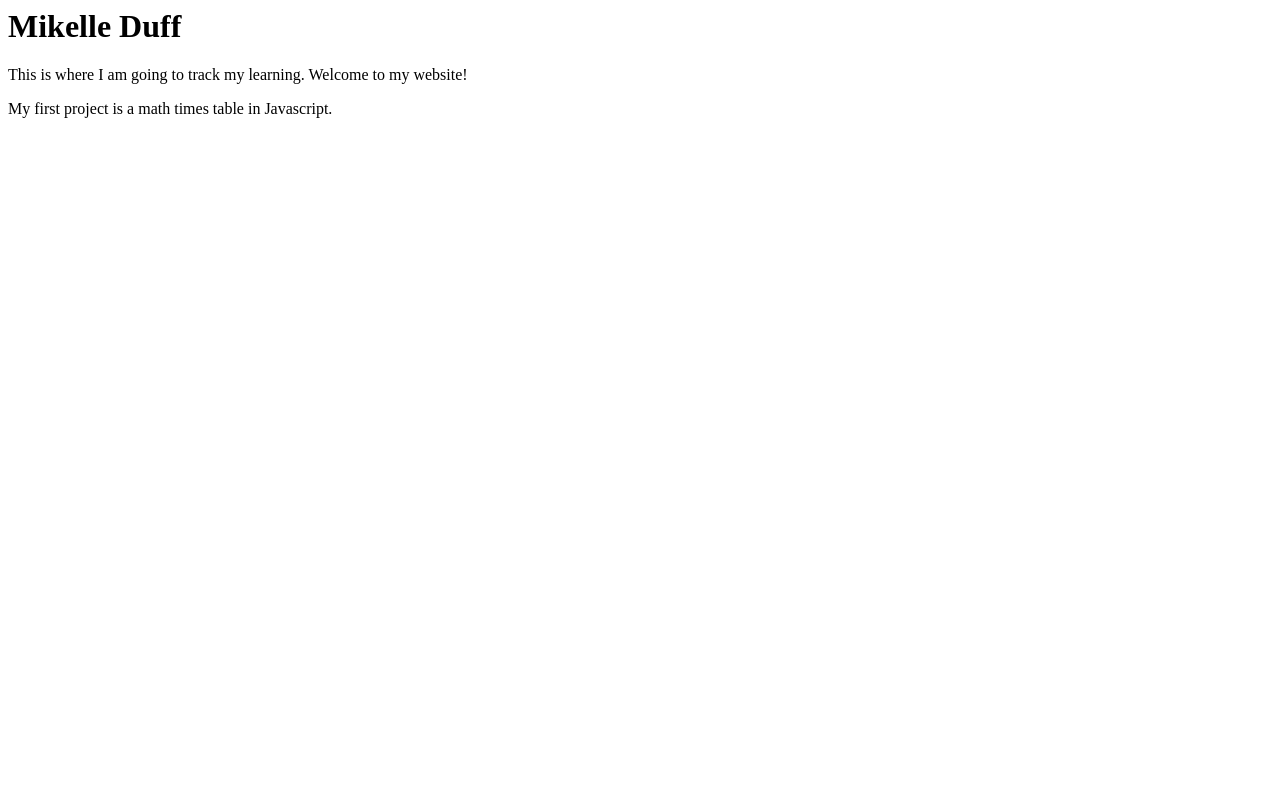
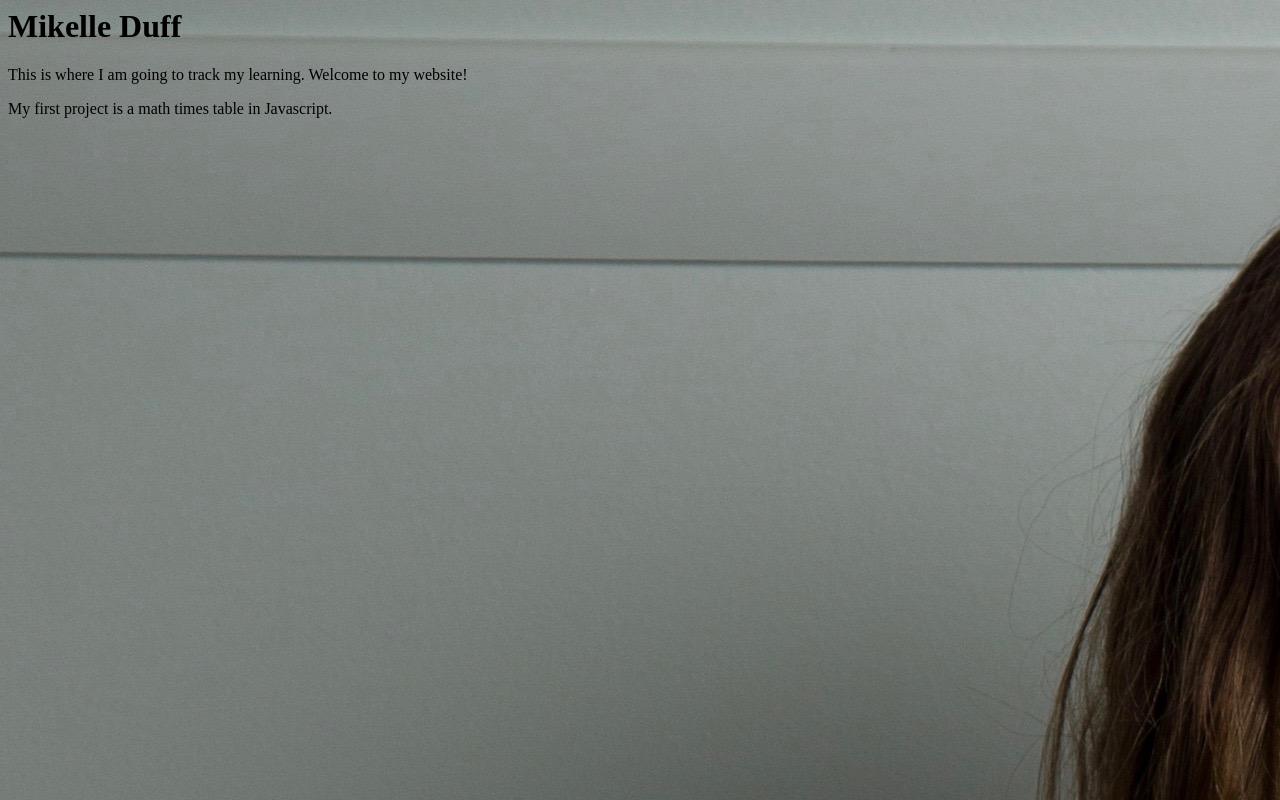
Before and after one commit to mikelleduff/mikelleduff.github.io, a plain HTML site: page index.html in a window 1280 px wide. Drawn offline with Linux system fonts and the light colour scheme.

Commit message:
testing background image

```diff
--- a/index.html
+++ b/index.html
@@ -3,7 +3,7 @@
     <title>Mikelle Duff</title>
   </head>
   <h1>Mikelle Duff</h1>
-  <body>
+  <body background="mikelle.jpg">
     <p>This is where I am going to track my learning. Welcome to my website!</p>
     <p>My first project is a math times table in Javascript.</p>
   </body>
```
